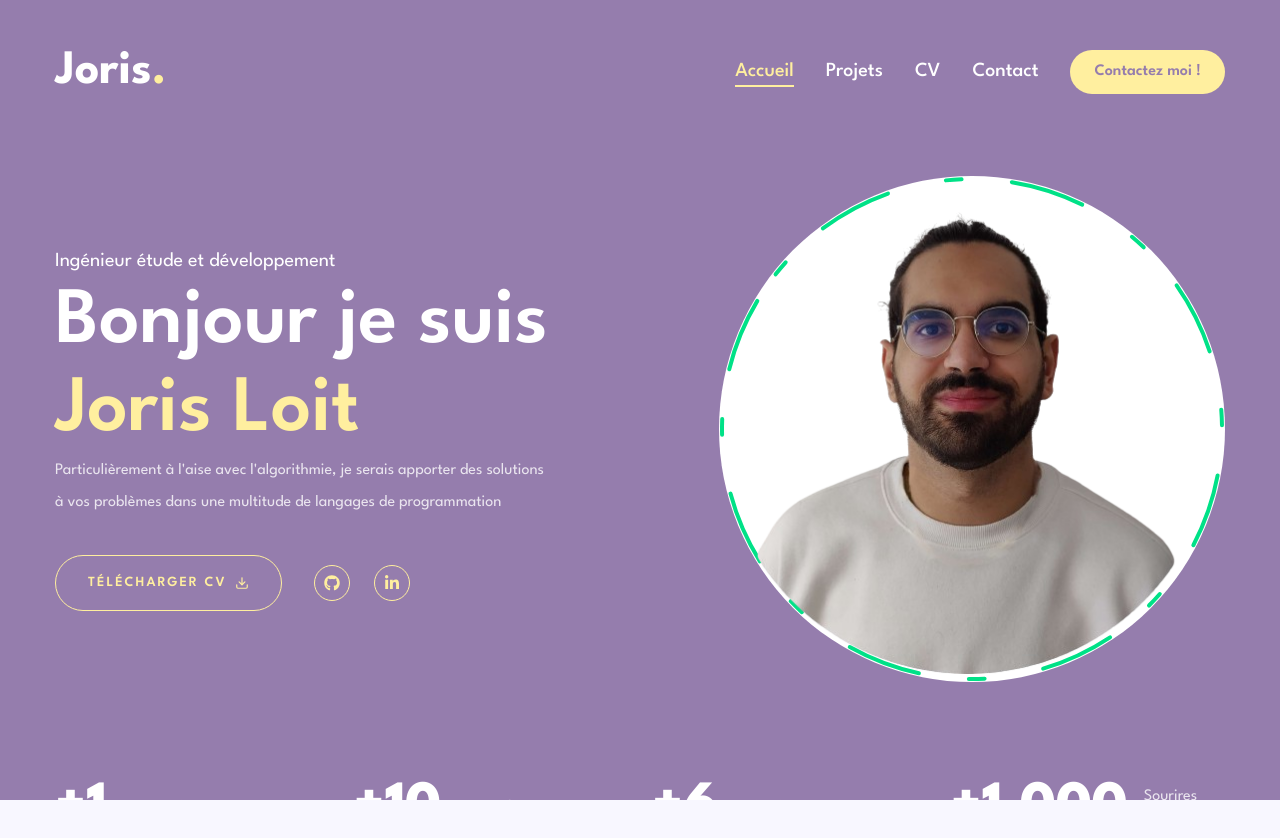
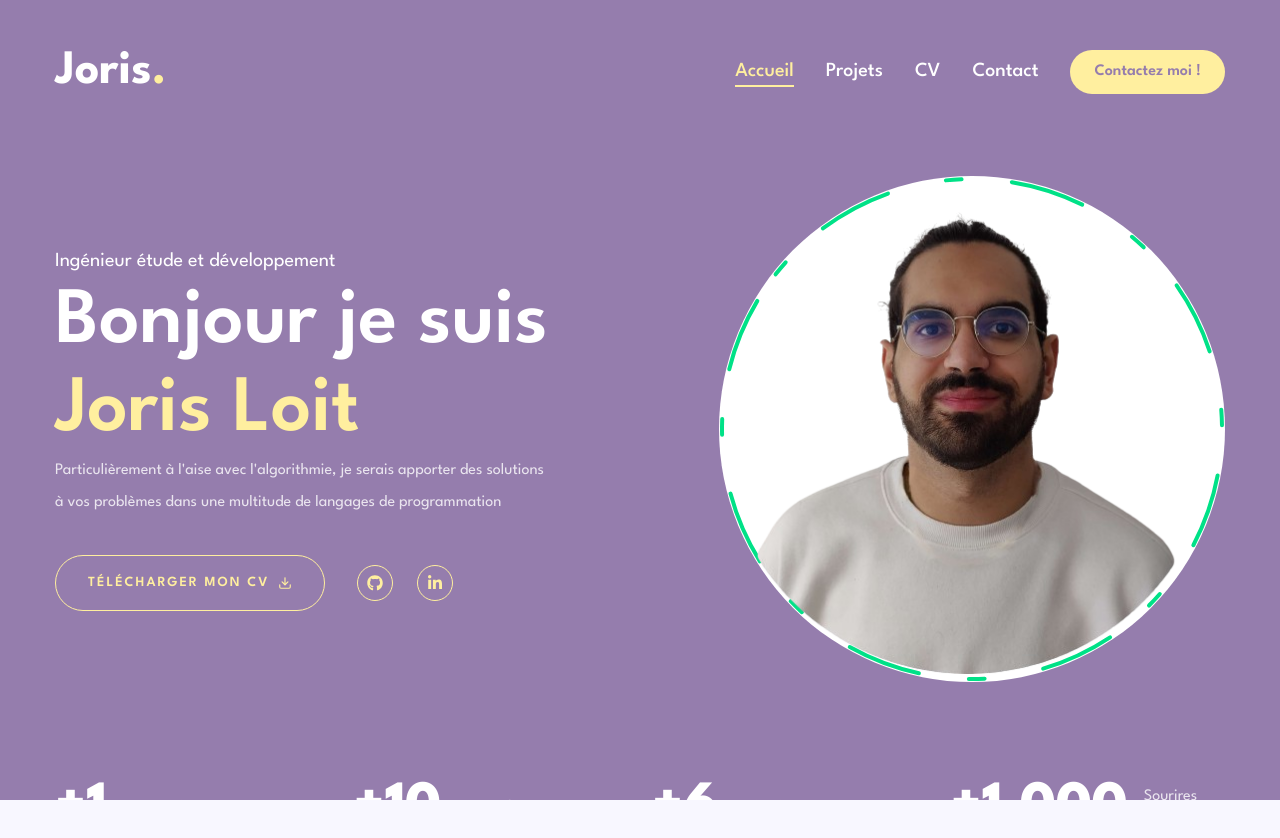
Before and after one commit to JorisLoit/portfolio, a Next.js app: page / in a window 1280 px wide. Shown: the top 838 px of the page. Built offline with nearby package versions, Linux system fonts and the light colour scheme.

Commit message:
Ajout resume

```diff
--- a/app/page.tsx
+++ b/app/page.tsx
@@ -1,9 +1,14 @@
+"use client";
 import Photo from "@/components/Photo";
 import Socials from "@/components/Socials";
 import Stats from "@/components/Stats";
 import { Button } from "@/components/ui/button";
 import { FiDownload } from "react-icons/fi";
+import { saveAs } from "file-saver";
 const Home = () => {
+  const saveFile = () => {
+    saveAs("/resume.pdf", "LoitJorisResume.pdf");
+  };
   return (
     <section className="h-full">
       <div className="container mx-auto h-full">
@@ -19,8 +24,13 @@ const Home = () => {
               solutions à vos problèmes dans une multitude de langages de programmation
             </p>
             <div className="flex flex-col xl:flex-row items-center gap-8">
-              <Button variant="outline" size="lg" className="uppercase flex items-center gap-2">
-                <span>Télécharger CV</span>
+              <Button
+                variant="outline"
+                size="lg"
+                className="uppercase flex items-center gap-2"
+                onClick={saveFile}
+              >
+                <span>Télécharger mon CV</span>
                 <FiDownload />
               </Button>
               <div className="mb-8 xl:mb-0">
--- a/package.json
+++ b/package.json
@@ -20,6 +20,7 @@
     "@radix-ui/react-tooltip": "^1.1.2",
     "class-variance-authority": "^0.7.0",
     "clsx": "^2.1.1",
+    "file-saver": "^2.0.5",
     "framer-motion": "^11.3.2",
     "lucide-react": "^0.407.0",
     "next": "14.2.5",
@@ -32,6 +33,7 @@
     "tailwindcss-animate": "^1.0.7"
   },
   "devDependencies": {
+    "@types/file-saver": "^2.0.7",
     "@types/node": "^20",
     "@types/react": "^18",
     "@types/react-dom": "^18",
```
Also changed, not shown: 2 other files (tests, documents, lock files or other folders).
